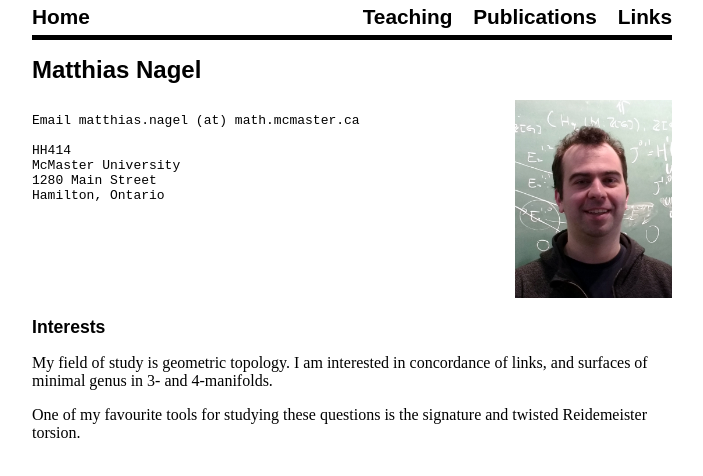
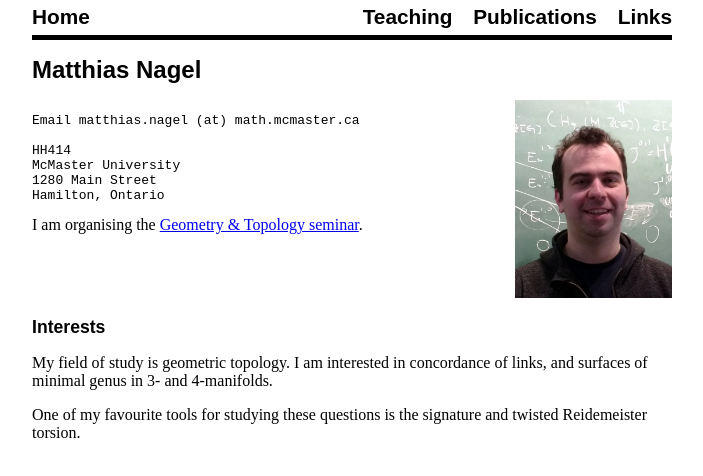
Before and after one commit to matnagel/matnagel.github.io, a plain HTML site: page index.html in a window 1280 px wide. Shown: the whole page, without its empty margins (288-991 px from the left). Drawn offline with Linux system fonts and the light colour scheme.

Commit message:
Seminar on index.

```diff
--- a/index.html
+++ b/index.html
@@ -4,4 +4,4 @@
 HH414
 McMaster University
 1280 Main Street
-Hamilton, Ontario</pre></div><div><img src="./images/myself.jpg" alt="Photo of myself" id="myphoto"></div></div><h2>Interests</h2><p>My field of study is geometric topology. I am interested in concordance of links, and surfaces of minimal genus in 3- and 4-manifolds.</p><p>One of my favourite tools for studying these questions is the signature and twisted Reidemeister torsion.</p></html>
+Hamilton, Ontario</pre>I am organising the <a href="http://ms.mcmaster.ca/matthias.nagel/topologyseminar.html">Geometry &amp; Topology seminar</a>.</div><div><img src="./images/myself.jpg" alt="Photo of myself" id="myphoto"></div></div><h2>Interests</h2><p>My field of study is geometric topology. I am interested in concordance of links, and surfaces of minimal genus in 3- and 4-manifolds.</p><p>One of my favourite tools for studying these questions is the signature and twisted Reidemeister torsion.</p></html>
```
